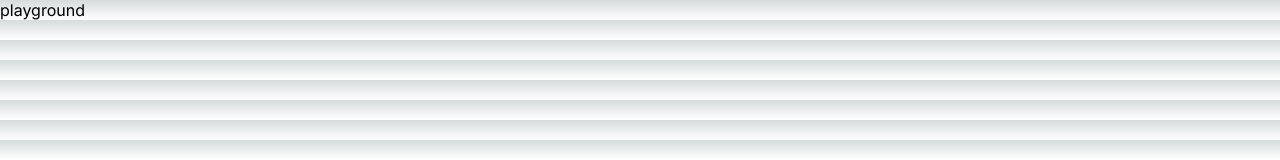
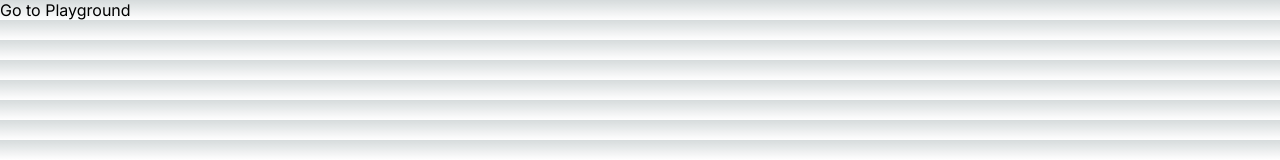
Before and after one commit to 2ndPINEW/r3f, a Next.js app: page / in a window 1280 px wide. Shown: the top 160 px of the page. Built offline with nearby package versions, Linux system fonts and the light colour scheme.

Commit message:
link to playground

```diff
--- a/src/app/page.tsx
+++ b/src/app/page.tsx
@@ -1,3 +1,9 @@
+import Link from "next/link";
+
 export default function Home() {
-  return <main>playground</main>;
+  return (
+    <main>
+      <Link href={"/playground"}>Go to Playground</Link>
+    </main>
+  );
 }
```
